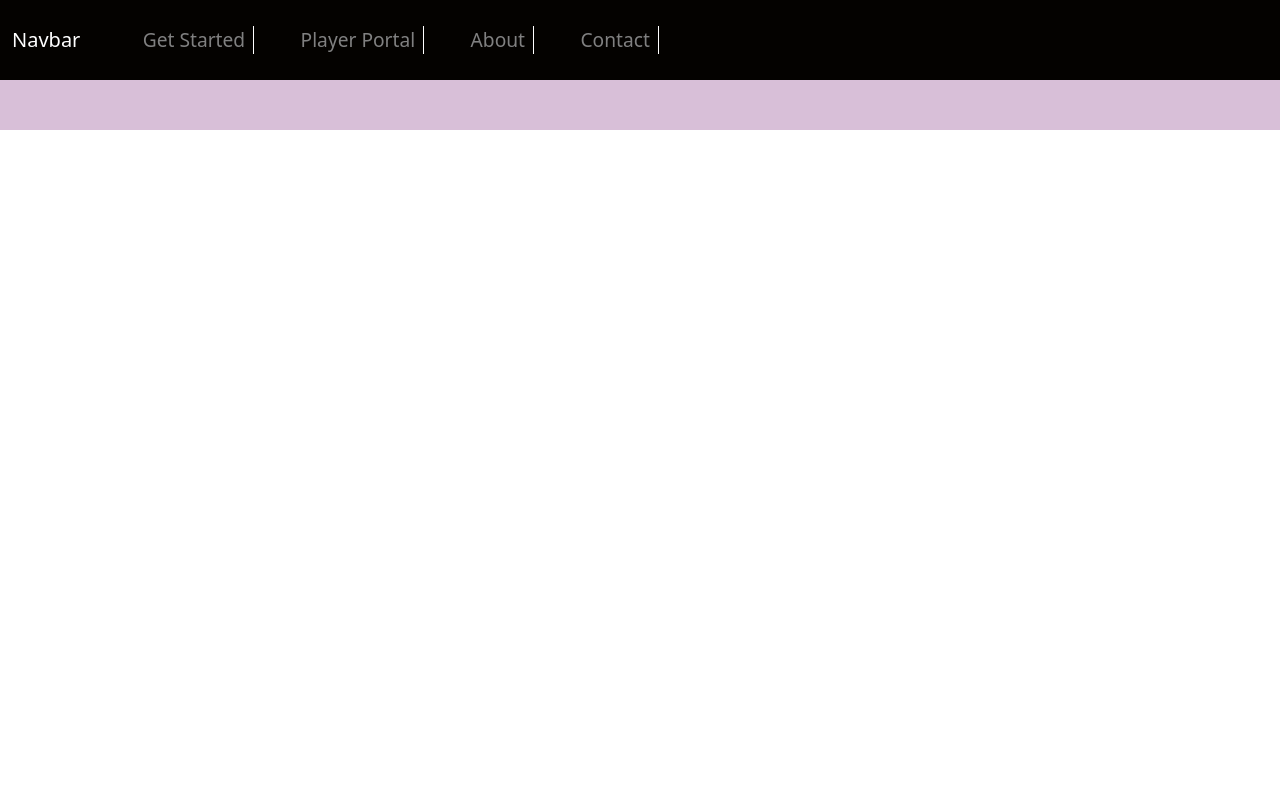
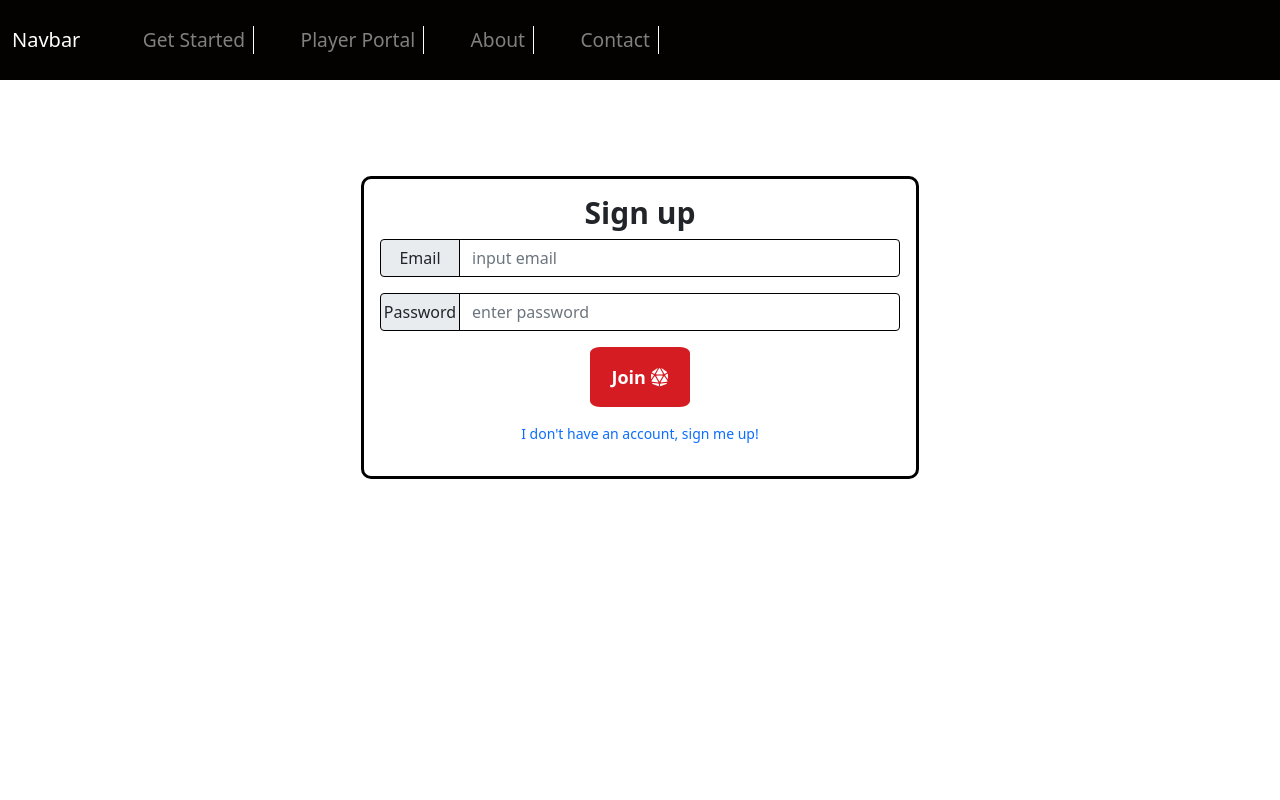
Before and after one commit to CianMW/odyssey-vtt-fe, a React (Create React App) app in the folder fe-vtt-indie/: page /login in a window 1280 px wide. Shown: the top 800 px of the page. Built offline with nearby package versions, Linux system fonts and the light colour scheme.

Commit message:
Login prepared for fetch and inverted style

```diff
--- a/fe-vtt-indie/src/App.js
+++ b/fe-vtt-indie/src/App.js
@@ -18,7 +18,7 @@ function App() {
           <Routes>
             <Route path="/" element={<LandingPage/>}/>
             <Route path="/signUp" element={<SignUp/>}/>
-            <Route path="/signUp" element={<Login/>}/>
+            <Route path="/login" element={<Login/>}/>
           </Routes>
            <MainFooter/>
         </Router>
--- a/fe-vtt-indie/src/components/LandingPage/LandingPage.jsx
+++ b/fe-vtt-indie/src/components/LandingPage/LandingPage.jsx
@@ -25,11 +25,9 @@ const LandingPage = () => {
                 <Col sm={4}>
                     <Link to="/logIn">
                     <div className="d-flex justify-content-center">
-                        <div className="glow">
-                        <div className="button-red" as="Link"><span>
+                        <div className="button-red glow" as="Link"><span>
                             Log In
                             </span></div>
-                        </div>
                     </div>
                     </Link>
                 </Col>
@@ -38,7 +36,7 @@ const LandingPage = () => {
                 <Col sm={4}>
                     <Link to="/SignUp">
                     <div className="d-flex justify-content-center">
-                        <div className="button-red"  as="Link"><span>
+                        <div className="button-red glow"  as="Link"><span>
                             Sign Up
                             </span></div>
                     </div>
--- a/fe-vtt-indie/src/components/login-signup/Login.jsx
+++ b/fe-vtt-indie/src/components/login-signup/Login.jsx
@@ -1,25 +1,90 @@
-import { Container, Row , Col, Button} from "react-bootstrap"
-import LoginNavBar from "./LoginNavBar"
+import {
+    Container,
+    Row,
+    Col,
+    Button,
+    InputGroup,
+    FormControl,
+  } from "react-bootstrap";
+  import LoginNavBar from "./LoginNavBar"
 import { Link } from "react-router-dom"
+import { useEffect, useState } from "react";
 
 
 const Login = () => {
 
-    return(
-        <>
-        {/* <LoginNavBar/>
+    const [email, setEmail] = useState("")
+    const [password, setPassword] = useState("")
 
-        <Container className="intro-container">
-            <Row>
-                <Col sm="6">
-                    <div className="d-flex justify-content-center">
-                        <Button as="Link">Log in</Button>
-                    </div>
-                </Col>
+    useEffect(() => {
+      console.log( email, password)
+    }, [password, email])
+
+
+    return (
+        <div className="d-flex align-items-center">
+        <Container className="intro-container mt-5">
+          <Container className="mt-5">
+            <Row className="justify-content-center align-items-center">
+              <Col sm={12} md={8} lg={6} className="bordered-login p-3">
+                <Row>
+                  <Col>
+                    <h4 className="sign-in-title">Sign up</h4>
+                  </Col>
+                </Row>
+                <Row>
+                  <Col>
+                    <InputGroup className="mb-3">
+                    <InputGroup.Text className="justify-content-center" id="basic-addon1"><span>Email</span></InputGroup.Text>
+                    <FormControl
+                        placeholder="input email"
+                        aria-label="Username"
+                        aria-describedby="basic-addon1"
+                        onChange={(e) => {setEmail(e.currentTarget.value)}}
+                        value={email}
+                      />
+                    </InputGroup>
+                  </Col>
+                </Row>
+                <Row>
+                  <Col>
+                    <InputGroup className="mb-3">
+                      <InputGroup.Text className="justify-content-center" id="basic-addon1"><span>Password</span></InputGroup.Text>
+                      <FormControl
+                      type="password"
+                        placeholder="enter password"
+                        aria-label="Username"
+                        aria-describedby="basic-addon1"
+                        onChange={(e) => {setPassword(e.currentTarget.value)}}
+                        value={password}
+                      />
+                    </InputGroup>
+                  </Col>
+                </Row>
+
+          <Row className="justify-content-center">
+            <Col sm={6}>
+              <div className="d-flex justify-content-center">
+              <div className="button-red  inverted-glow"  as="Link">
+                <span>Join   <i class="fas fa-dice-d20"></i></span></div>
+                      </div>
+            </Col>
+          </Row>
+          <Row className="justify-content-center mt-3">
+            <Col sm={6}>
+              <small className="d-flex justify-content-center">
+                <Link to="logIn" ><p>I don't have an account, sign me up!</p> </Link>
+              </small>
+            </Col>
+          </Row>
+
+
+              </Col>
             </Row>
-        </Container> */}
-        </>
-    )
-}
+          </Container>
+        </Container>
+      </div>
+    );
+  };
 
 export default Login
--- a/fe-vtt-indie/src/components/login-signup/SignUp.jsx
+++ b/fe-vtt-indie/src/components/login-signup/SignUp.jsx
@@ -79,7 +79,7 @@ const SignUp = () => {
         <Row className="justify-content-center">
           <Col sm={6}>
             <div className="d-flex justify-content-center">
-            <div className="button-red"  as="Link">
+            <div className="button-red inverted-glow"  as="Link">
               <span>Join   <i class="fas fa-dice-d20"></i></span></div>
                     </div>
           </Col>
@@ -87,7 +87,7 @@ const SignUp = () => {
         <Row className="justify-content-center mt-3">
           <Col sm={6}>
             <small className="d-flex justify-content-center">
-              <Link to="logIn" ><p>I already have an account, Log In</p> </Link>
+              <Link to="/login" ><p>I already have an account, Log In</p> </Link>
             </small>
           </Col>
         </Row>
--- a/fe-vtt-indie/src/styleSheets/landingPageStyle.css
+++ b/fe-vtt-indie/src/styleSheets/landingPageStyle.css
@@ -40,7 +40,6 @@ div.button-red{
 div.button-red:hover{
     background-color: #DB0007;
     outline-color: black;
-    box-shadow: 5px 5px 5px rgb(0, 0, 0);
     color: white;
     opacity: 1;
     width: 100px;
@@ -52,15 +51,12 @@ div.button-red:hover{
     font-weight: bolder;
     font-size:large;
     cursor: pointer;
+    transition-duration: 0.5s, 0.5s;
+}
+
+div.glow:hover{
+    border-radius: 10%;
     box-shadow:
     0 0 20px 5px #fff;
     transition-duration: 0.5s, 0.5s;
 }
-
-/* div.glow{
-    background-color: transparent;
-    box-shadow:
-      0 0 60px 30px #fff,
-      0 0 100px 60px #f0f,
-      0 0 140px 90px #0ff;
-} */
--- a/fe-vtt-indie/src/styleSheets/signUpLogInStyle.css
+++ b/fe-vtt-indie/src/styleSheets/signUpLogInStyle.css
@@ -10,3 +10,44 @@
     font-size: 30px;
     font-weight: bolder;
 }
+
+div.button-red{
+    background-color: #d1040b;
+    outline-color: black;
+    color: white;
+    opacity: 0.9;
+    width: 100px;
+    height: 60px;
+    display: flex;
+    justify-content: center;
+    align-items: center;
+    border-radius: 10%;
+    font-weight: bolder;
+    font-size:large;
+    cursor: pointer;
+    transition-duration: 0.5s, 0.5s;
+}
+
+div.button-red:hover{
+    background-color: #DB0007;
+    outline-color: black;
+    color: white;
+    opacity: 1;
+    width: 100px;
+    height: 60px;
+    display: flex;
+    justify-content: center;
+    align-items: center;
+    border-radius: 10%;
+    font-weight: bolder;
+    font-size:large;
+    cursor: pointer;
+    transition-duration: 0.5s, 0.5s;
+}
+
+div.inverted-glow:hover{
+    border-radius: 10%;
+    box-shadow:
+    0 0 20px 5px rgb(0, 0, 0);
+    transition-duration: 0.5s, 0.5s;
+}
```
